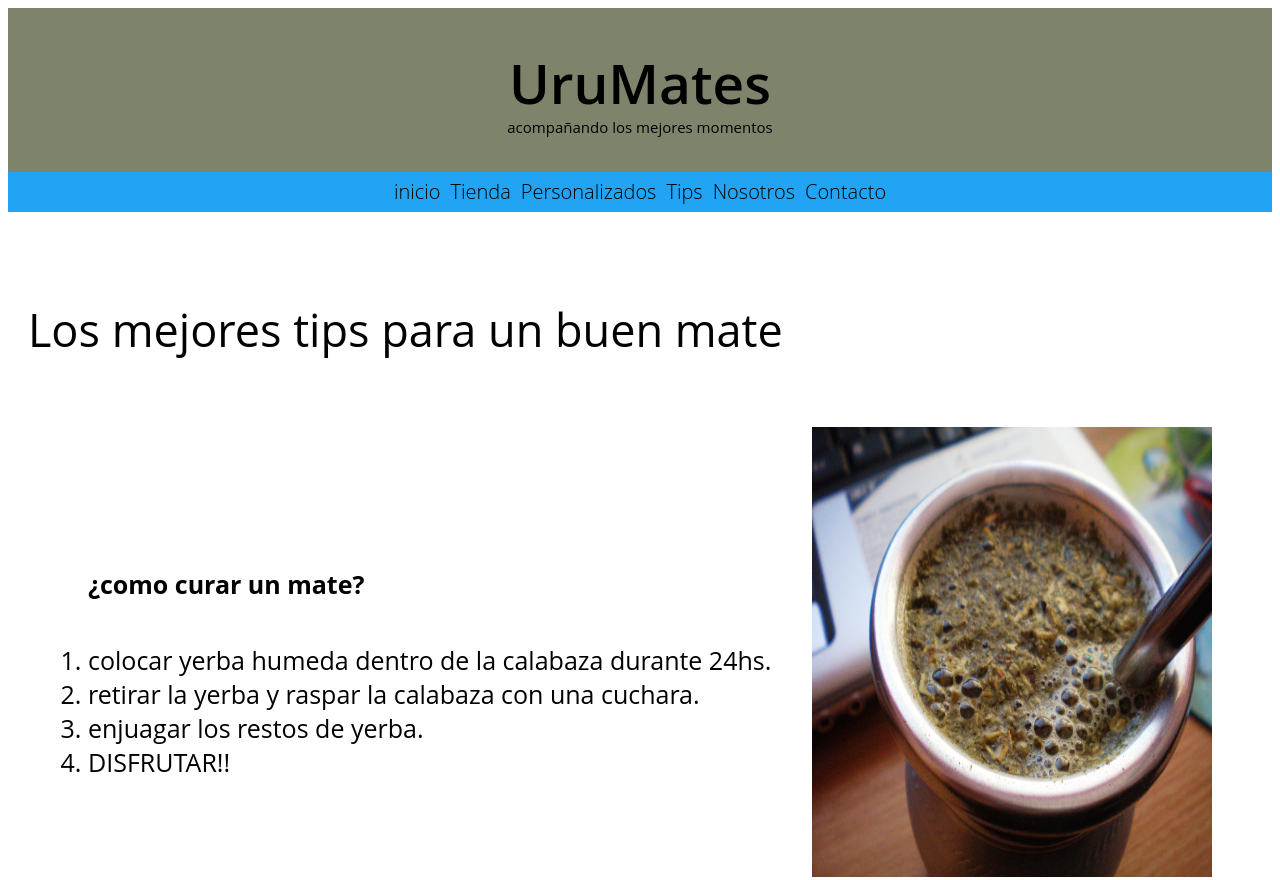
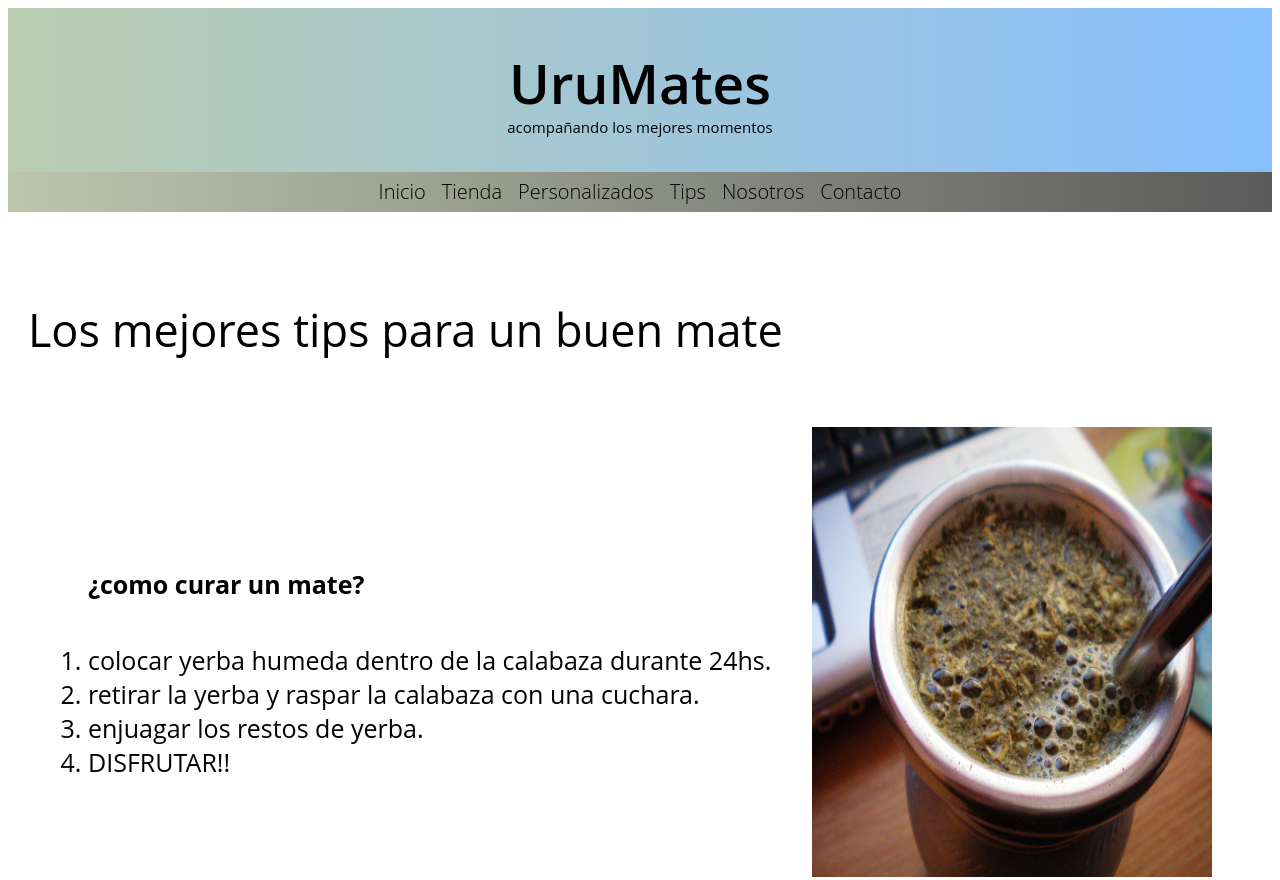
Before and after one commit to nahuelcuomo/uruMates, a plain HTML site: page pages/tips.html in a window 1280 px wide. Shown: the top 880 px of the page. Drawn offline with Linux system fonts and the light colour scheme.

Commit message:
agrego trasnformaciones al nav

```diff
--- a/css/style.css
+++ b/css/style.css
@@ -3,10 +3,10 @@
 }
 
 header {
-    background-color: #7E846B;
     display: flex;
     flex-direction: column;
     justify-content: center;
+    background-image: linear-gradient(to right, #BACDB0, #87BFFF);
 }
 
 .titulo {
@@ -34,6 +34,7 @@ header {
     background-color: #20A4F3;
     height: 40px;
     font-weight: 300;
+    background-image: linear-gradient(to right, #BEC5AD, #5B5B5B);
 }
 
 #barra-navegacion li a {
@@ -43,27 +44,51 @@ header {
 }
 
 .inicio {
-    margin: 0px 5px;
+    margin: 0px 8px;
+}
+
+.inicio:hover {
+    transform: scale(1.2);
 }
 
 .tienda {
-    margin: 0px 5px;
+    margin: 0px 8px;
+}
+
+.tienda:hover {
+    transform: scale(1.2);
 }
 
 .personalizados {
-    margin: 0px 5px;
+    margin: 0px 8px;
+}
+
+.personalizados:hover {
+    transform: scale(1.2);
 }
 
 .tips {
-    margin: 0px 5px;
+    margin: 0px 8px;
+}
+
+.tips:hover {
+    transform: scale(1.2);
 }
 
 .nosotros {
-    margin: 0px 5px;
+    margin: 0px 8px;
+}
+
+.nosotros:hover {
+    transform: scale(1.2);
 }
 
 .contacto {
-    margin: 0px 5px;
+    margin: 0px 8px;
+}
+
+.contacto:hover {
+    transform: scale(1.2);
 }
 
 #imagen-inicio {
@@ -85,6 +110,7 @@ header {
     flex-direction: column;
     justify-content: center;
     margin-top: 20px;
+    background-image: linear-gradient(to right, #BACDB0, #87BFFF);
 }
 
 .numero {
@@ -158,6 +184,7 @@ header {
     flex-direction: column;
     justify-content: center;
     margin-top: 20px;
+    background-image: linear-gradient(to right, #BACDB0, #87BFFF);
 }
 
 #lista-personalizar {
@@ -216,6 +243,7 @@ header {
     margin-top: 20px;
     position: relative;
     top: 200px;
+    background-image: linear-gradient(to right, #BACDB0, #87BFFF);
 }
 
 .titulo-tips {
@@ -317,6 +345,7 @@ header {
     margin-top: 20px;
     position: relative;
     top: 200px;
+    background-image: linear-gradient(to right, #BACDB0, #87BFFF);
 }
 
 #conocenos {
@@ -345,6 +374,7 @@ header {
     margin-top: 20px;
     position: relative;
     top: 100px;
+    background-image: linear-gradient(to right, #BACDB0, #87BFFF);
 }
 
 .titulo-contacto {
@@ -424,4 +454,5 @@ header {
     margin-top: 20px;
     position: relative;
     top: 180px;
+    background-image: linear-gradient(to right, #BACDB0, #87BFFF);
 }
--- a/pages/tips.html
+++ b/pages/tips.html
@@ -18,7 +18,7 @@
 
     <nav>
         <section id="barra-navegacion">
-            <li class="inicio"><a href="../index.html">inicio</a></li>
+            <li class="inicio"><a href="../index.html">Inicio</a></li>
             <li class="tienda"><a href="./tienda.html">Tienda</a></li>
             <li class="personalizados"><a href="./personalizados.html">Personalizados</a></li>
             <li class="tips"><a href="./tips.html">Tips</a></li>
```
Also changed, not shown: index.html (+1 -1 lines), pages/contacto.html (+1 -1 lines), pages/nosotros.html (+1 -1 lines), pages/personalizados.html (+1 -1 lines), pages/tienda.html (+1 -1 lines).
